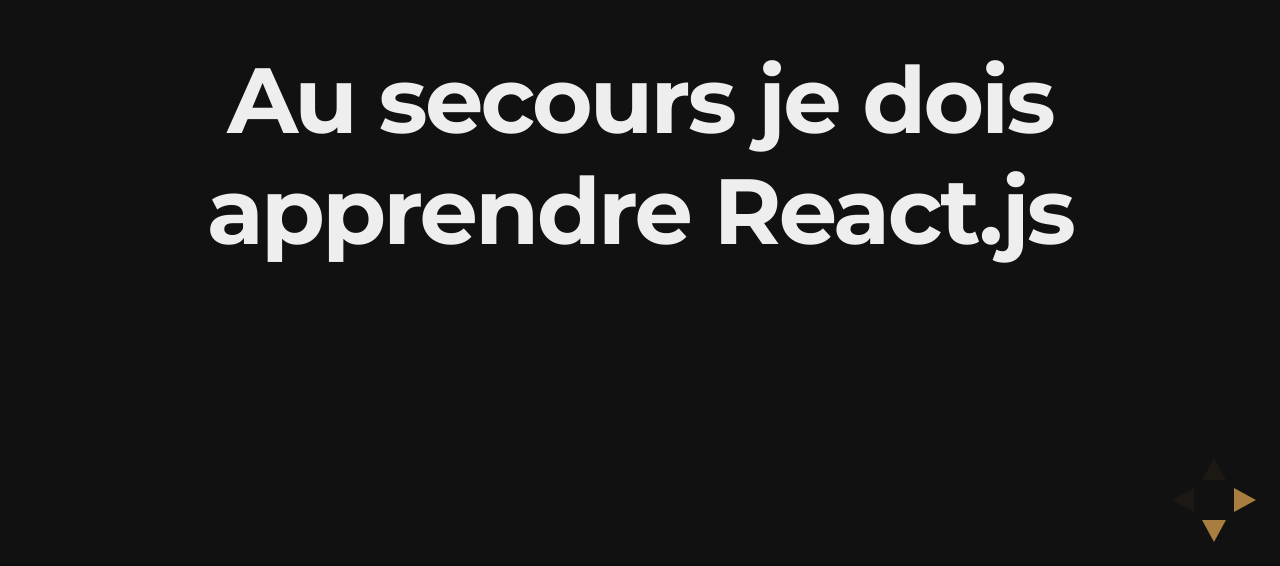
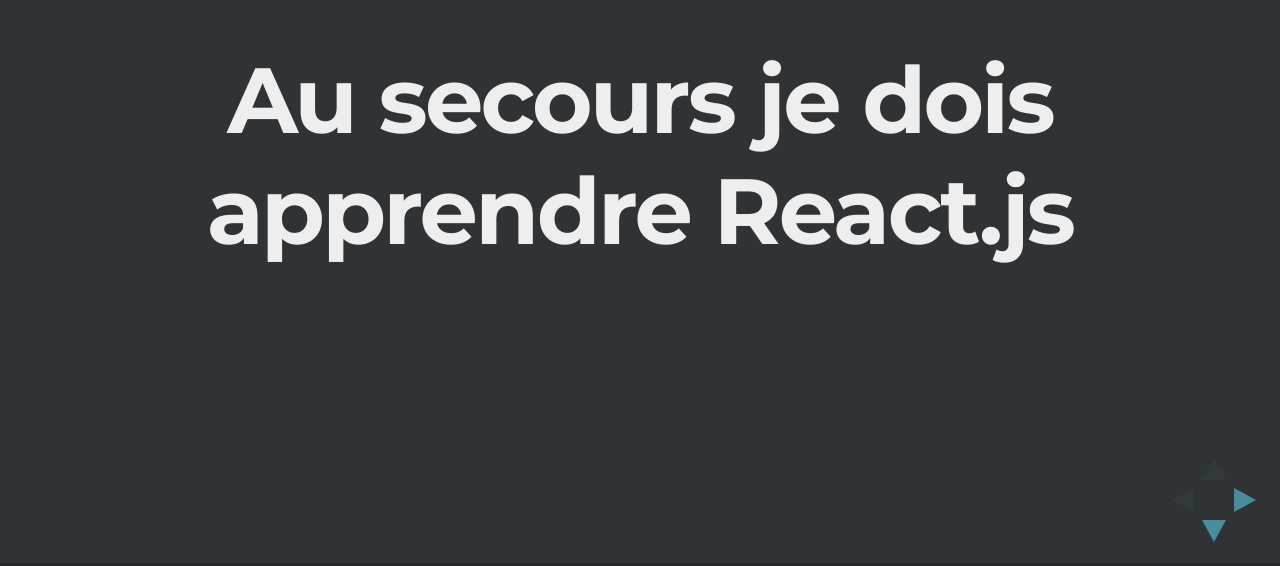
Before and after one commit to pieplu/WAQ2017-react.js, a website: page index.html in a window 1280 px wide. Shown: the part 234-800 px from the top of the page. Drawn offline with nearby package versions, Linux system fonts and the light colour scheme.

Commit message:
create a SFL stylesheet theme
Create a SFL stylesheet theme in order to make slides
respect SFL branding style.

```diff
--- /dev/null
+++ b/css/theme/source/sfl.scss
@@ -0,0 +1,34 @@
+/**
+ * SFL theme for reveal.js.
+ *
+ * No Copyright - Open Source all the things !
+ */
+
+
+// Default mixins and settings -----------------
+@import "../template/mixins";
+@import "../template/settings";
+// ---------------------------------------------
+
+
+// Include theme-specific fonts
+@import url(https://fonts.googleapis.com/css?family=Montserrat:700);
+@import url(https://fonts.googleapis.com/css?family=Open+Sans:400,700,400italic,700italic);
+
+
+// Override theme settings (see ../template/settings.scss)
+$backgroundColor: #303336;
+
+$mainFont: 'Open Sans', sans-serif;
+$linkColor: #56b0c9;
+$linkColorHover: lighten( $linkColor, 20% );
+$headingFont: 'Montserrat', Impact, sans-serif;
+$headingTextShadow: none;
+$headingLetterSpacing: -0.03em;
+$headingTextTransform: none;
+$selectionBackgroundColor: #56b0c9;
+
+
+// Theme template ------------------------------
+@import "../template/theme";
+// ---------------------------------------------
--- a/index.html
+++ b/index.html
@@ -7,7 +7,7 @@
         <title>Au secours, je dois apprendre React.js</title>
 
         <link rel="stylesheet" href="css/reveal.css">
-        <link rel="stylesheet" href="css/theme/night.css">
+        <link rel="stylesheet" href="css/theme/sfl.css">
 
         <!-- Theme used for syntax highlighting of code -->
         <link rel="stylesheet" href="lib/css/monokai-sublime.css">
```
Also changed, not shown: css/theme/sfl.css (added).
